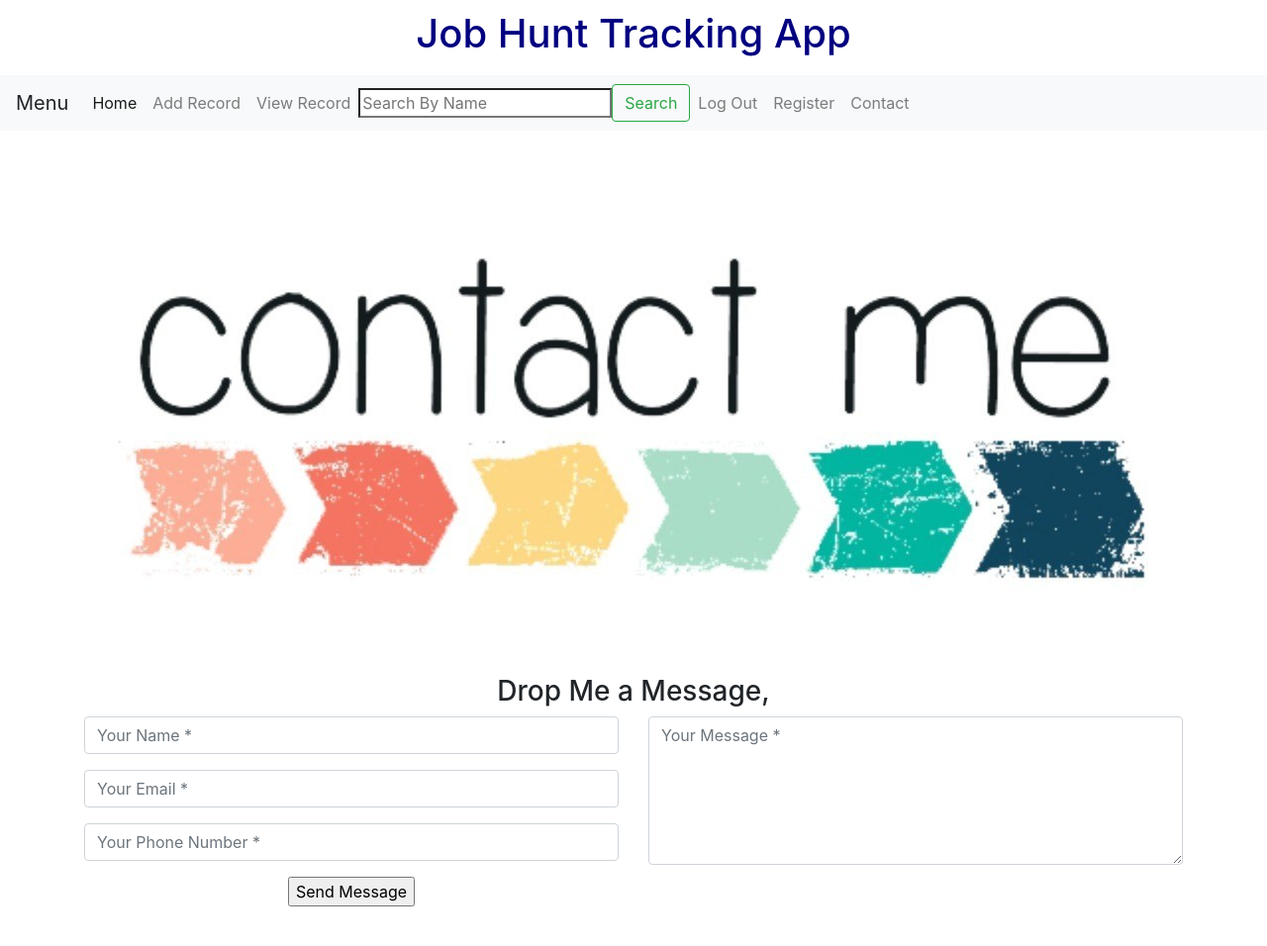
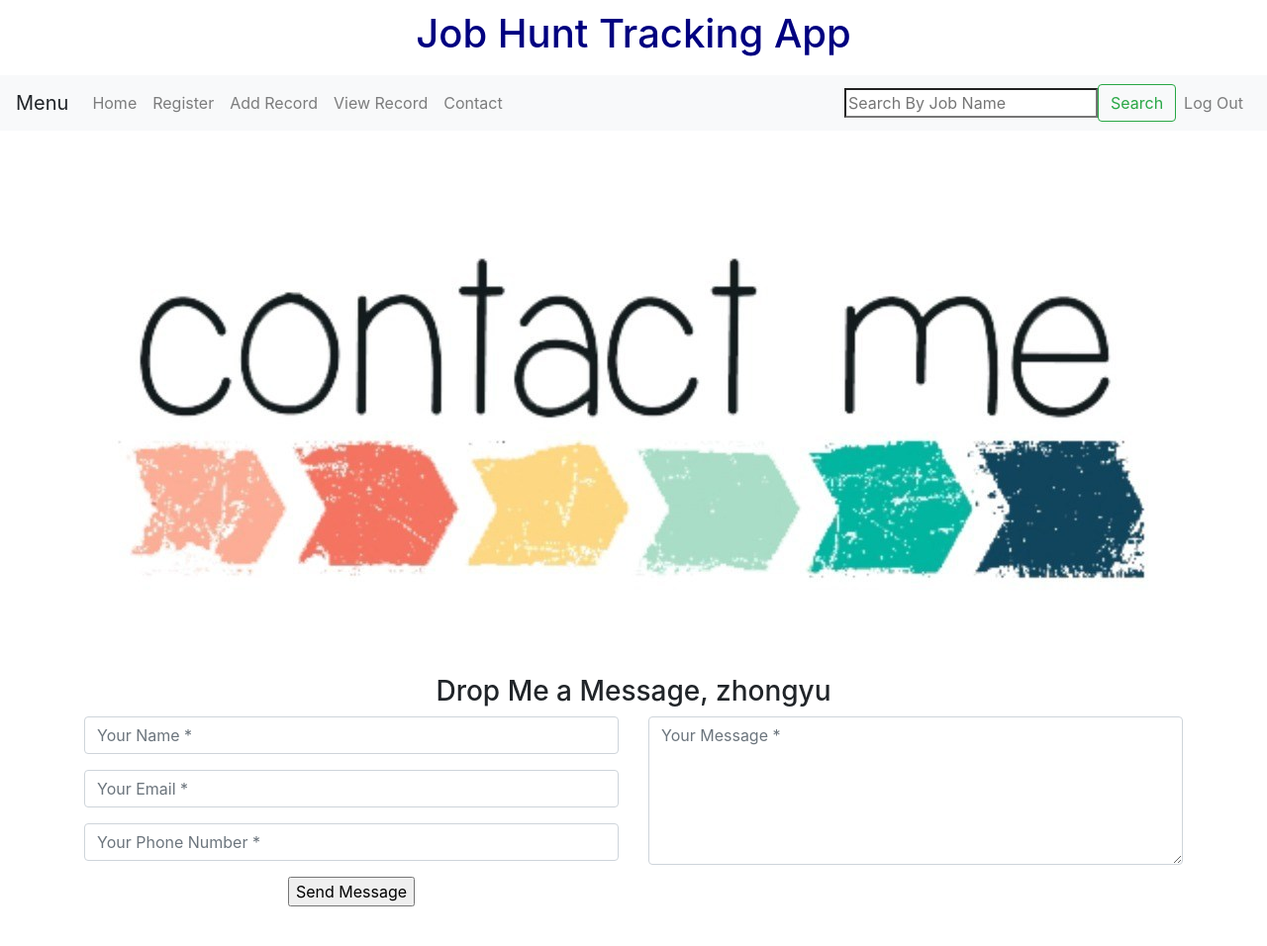
Before and after one commit to zhongyu0221/djangoProject_JobTrack, a Django app: page /contact/contactme/ in a window 1280 px wide. Shown: the whole page at 99% size. Run offline with Django 4.2, Linux system fonts and the light colour scheme; a user stored in the database is signed in.

Commit message:
fix style and search filter

```diff
--- a/TrackJob/views.py
+++ b/TrackJob/views.py
@@ -83,10 +83,11 @@ def job_delete_view (request,id):
 
 
 
+@login_required
 def job_search_view (request):
     if request.method =='POST':
         searchfield = request.POST['searchfield']
-        searcresult = Job.objects.filter(Job_Title__contains=searchfield)
+        searcresult = Job.objects.filter(Job_Title__contains=searchfield, user = request.user)
 
 
         return render(request,'job_search.html',{'searchfield':searchfield,'searcresult':searcresult})
--- a/contact/templates/contactme.html
+++ b/contact/templates/contactme.html
@@ -24,7 +24,7 @@
 
             <form method="post" action = {%  url 'contactme' %}>
                 {%  csrf_token %}
-                <h3>Drop Me a Message, {{ txtMsg }}</h3>
+                <h3>Drop Me a Message, {{ request.user }}</h3>
                <div class="row">
                     <div class="col-md-6">
                         <div class="form-group">
--- a/contact/views.py
+++ b/contact/views.py
@@ -4,6 +4,7 @@ from django.contrib import messages
 from django.core.mail import send_mail
 
 def contact_view (request,*args, **kwargs):
+
     if request.method =='POST':
         txtName= request.POST['txtName'] # get from html name
         txtEmail = request.POST['txtEmail']
--- a/templates/navbar.html
+++ b/templates/navbar.html
@@ -100,20 +100,21 @@
 
   <div class="collapse navbar-collapse" id="navbarSupportedContent">
     <ul class="navbar-nav mr-auto">
-      <li class="nav-item active">
+
         <a class="nav-link" href="/">Home <span class="sr-only">(current)</span></a>
-
-      </li>
-
+        <a class="nav-item nav-link" href="{% url 'register' %}">Register</a>
              {%  if user.is_authenticated %}
              <a class="nav-item nav-link" href="/TrackJob/jobadd/">Add Record</a>
-             <a class="nav-item nav-link" href="/TrackJob/showrecord/">View Record</a>
+             <a class="nav-item nav-link" href="/TrackJob/showrecord/">View Record</a><a class="nav-item nav-link" href="/contact/contactme/">Contact</a>
+ </ul>
 
     <form class="form-inline my-2 my-lg-0" method= POST action="{%  url 'job_search' %}">
         {%  csrf_token %}
-      <input class="form-inline my-2 my-lg-0" type="search" placeholder="Search By Name" aria-label="Search" name = 'searchfield'>
+      <input class="form-inline my-2 my-lg-0" type="search" placeholder="Search By Job Name" aria-label="Search" name = 'searchfield'>
       <button class="btn btn-outline-success my-2 my-sm-0" type="submit">Search</button>
     </form>
+
+     <ul class="navbar-nav ">
 
     <a class="nav-item nav-link" href="/members/logout_user/">Log Out</a>
 
@@ -121,11 +122,11 @@
         <a class="nav-item nav-link" href = "/members/login_user/">Log In</a>
 
         {% endif %}
-    <a class="nav-item nav-link" href="{% url 'register' %}">Register</a>
-    <a class="nav-item nav-link" href="/contact/contactme/">Contact</a>
+
+ </ul>
 
 
 
-    </ul>
+
   </div>
 </nav>
```
Also changed, not shown: members/templates/register/register.html (+7 -4 lines), db.sqlite3, members/forms.py (line endings or trailing spaces).
